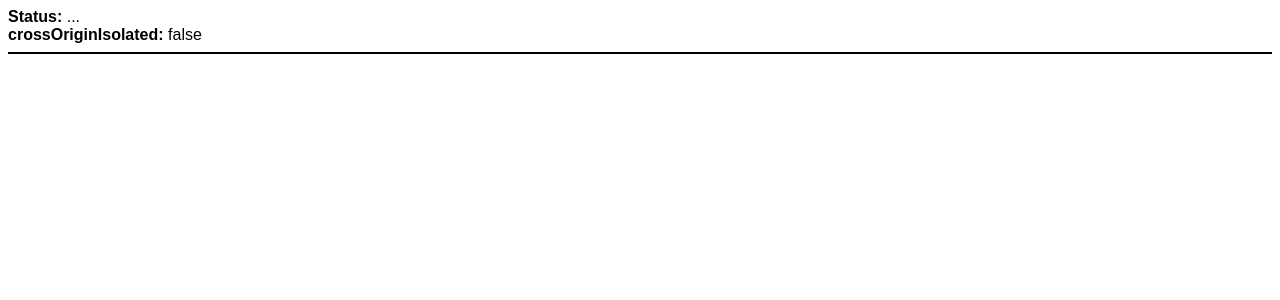
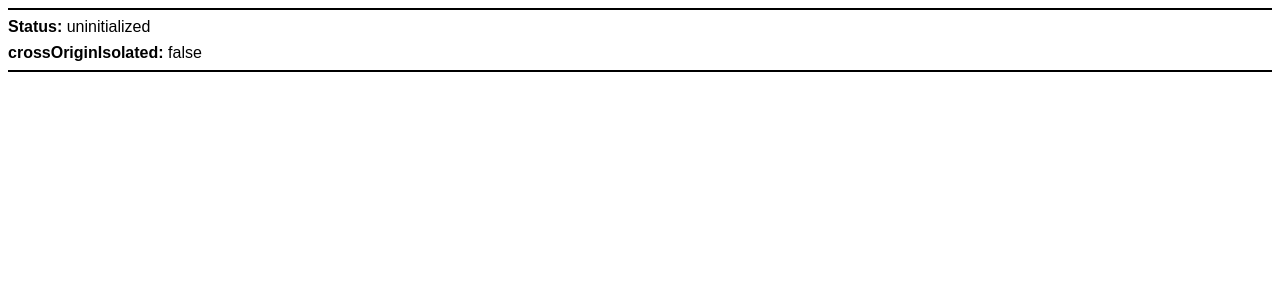
Before and after one commit to milky2028/psweb-no-ui-svelte, a SvelteKit app: page / in a window 1280 px wide. Shown: the top 300 px of the page. Built offline with nearby package versions, Linux system fonts and the light colour scheme.

Commit message:
base status and isolation

```diff
--- a/src/routes/+page.svelte
+++ b/src/routes/+page.svelte
@@ -3,7 +3,7 @@
 	import '../app.css';
 	import Divider from '$lib/Divider.svelte';
 
-	let status = '...';
+	let status = 'uninitialized';
 	let isolated = '...';
 
 	onMount(() => {
@@ -11,9 +11,9 @@
 	});
 </script>
 
-<div>
-	<div><strong>Status:</strong> {status}</div>
-	<div><strong>crossOriginIsolated:</strong> {isolated}</div>
-</div>
+<Divider />
+
+<div><strong>Status:</strong> {status}</div>
+<div><strong>crossOriginIsolated:</strong> {isolated}</div>
 
 <Divider />
```
